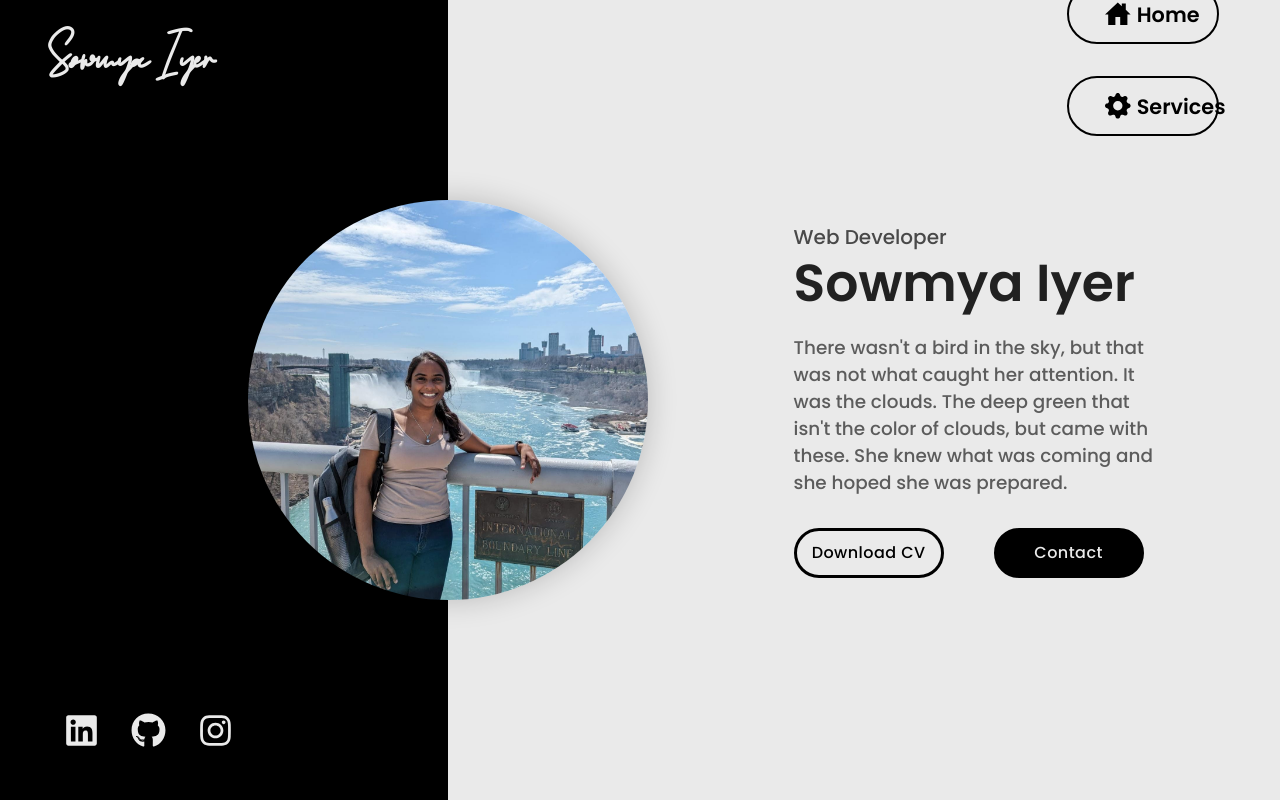
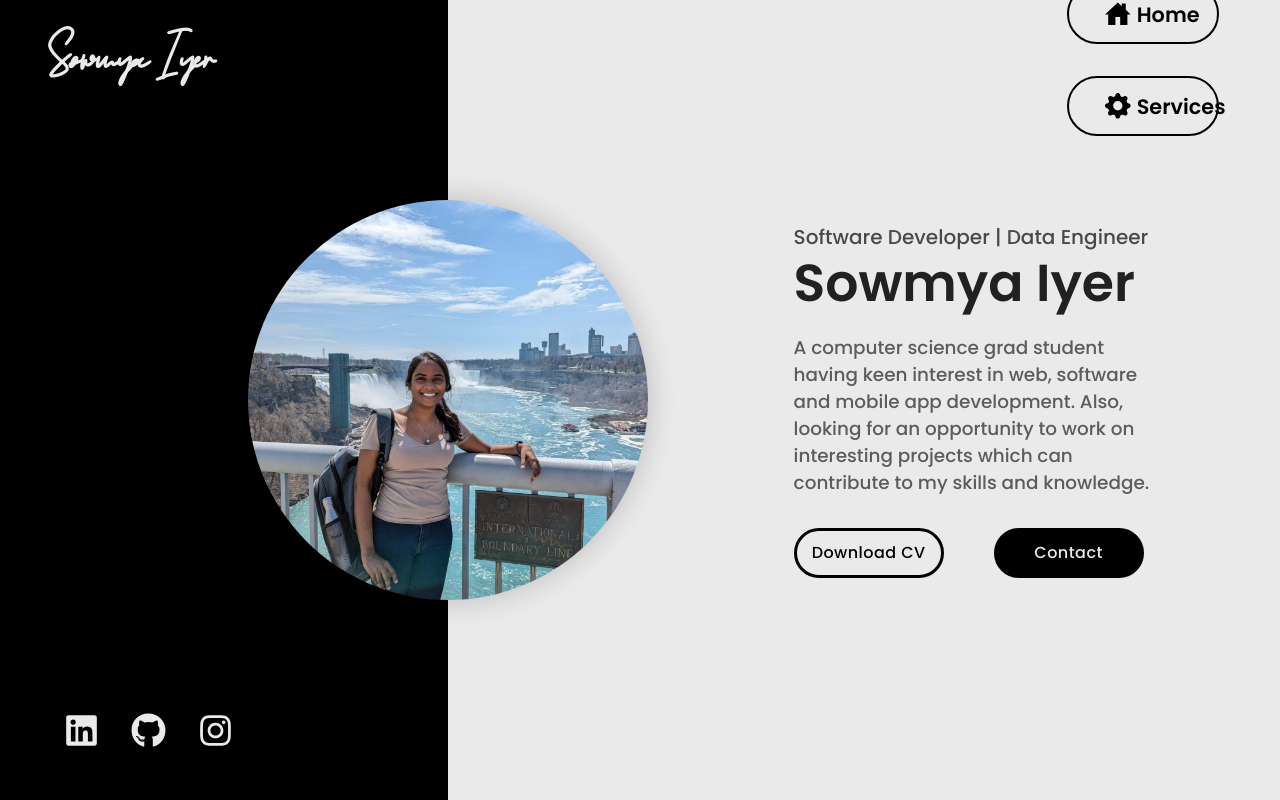
Before and after one commit to sowmyava-hub/portfolio-sow, a React (Create React App) app: page / in a window 1280 px wide. Shown: the top 800 px of the page. Built offline with nearby package versions, Linux system fonts and the light colour scheme; a web font is replaced by a local one.

Commit message:
Header fixes

```diff
--- a/src/data/headerData.js
+++ b/src/data/headerData.js
@@ -3,8 +3,8 @@ import profile_photo from '../assets/png/profile.jpeg'
 
 export const headerData = {
     name: 'Sowmya Iyer',
-    title: "Web Developer",
-    desciption:"There wasn't a bird in the sky, but that was not what caught her attention. It was the clouds. The deep green that isn't the color of clouds, but came with these. She knew what was coming and she hoped she was prepared. ",
+    title: "Software Developer | Data Engineer ",
+    desciption:"A computer science grad student having keen interest in web, software and mobile app development. Also, looking for an opportunity to work on interesting projects which can contribute to my skills and knowledge. ",
     image: profile_photo,
     resumePdf: resume
 }
```
